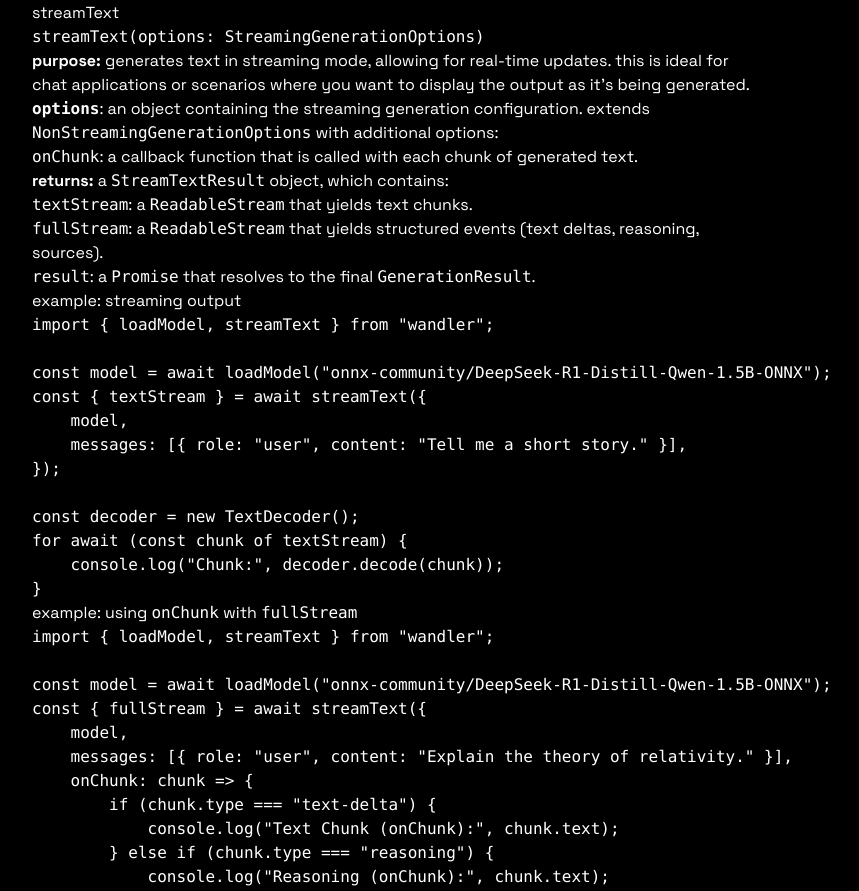
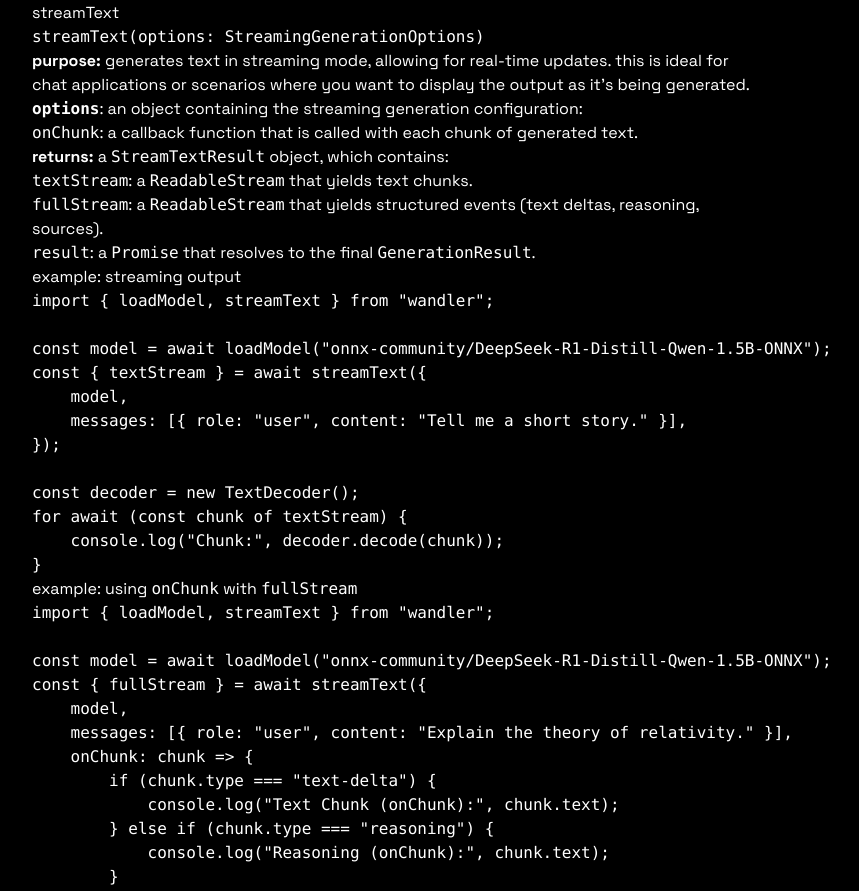
Before and after one commit to wandlerai/site, a Next.js app: page /docs in a window 1280 px wide. Shown: the part 2127-3018 px from the top of the page, without its empty margins (248-1107 px from the left). Built offline with nearby package versions, Linux system fonts and the light colour scheme.

Commit message:
docs: removed unneded part

```diff
--- a/app/docs/page.mdx
+++ b/app/docs/page.mdx
@@ -116,8 +116,7 @@
 
 - **purpose:** generates text in streaming mode, allowing for real-time updates. this is ideal for
   chat applications or scenarios where you want to display the output as it's being generated.
-- **`options`**: an object containing the streaming generation configuration. extends
-  `NonStreamingGenerationOptions` with additional options:
+- **`options`**: an object containing the streaming generation configuration:
   - `onChunk`: a callback function that is called with each chunk of generated text.
 - **returns:** a `StreamTextResult` object, which contains:
   - `textStream`: a `ReadableStream` that yields text chunks.
```
